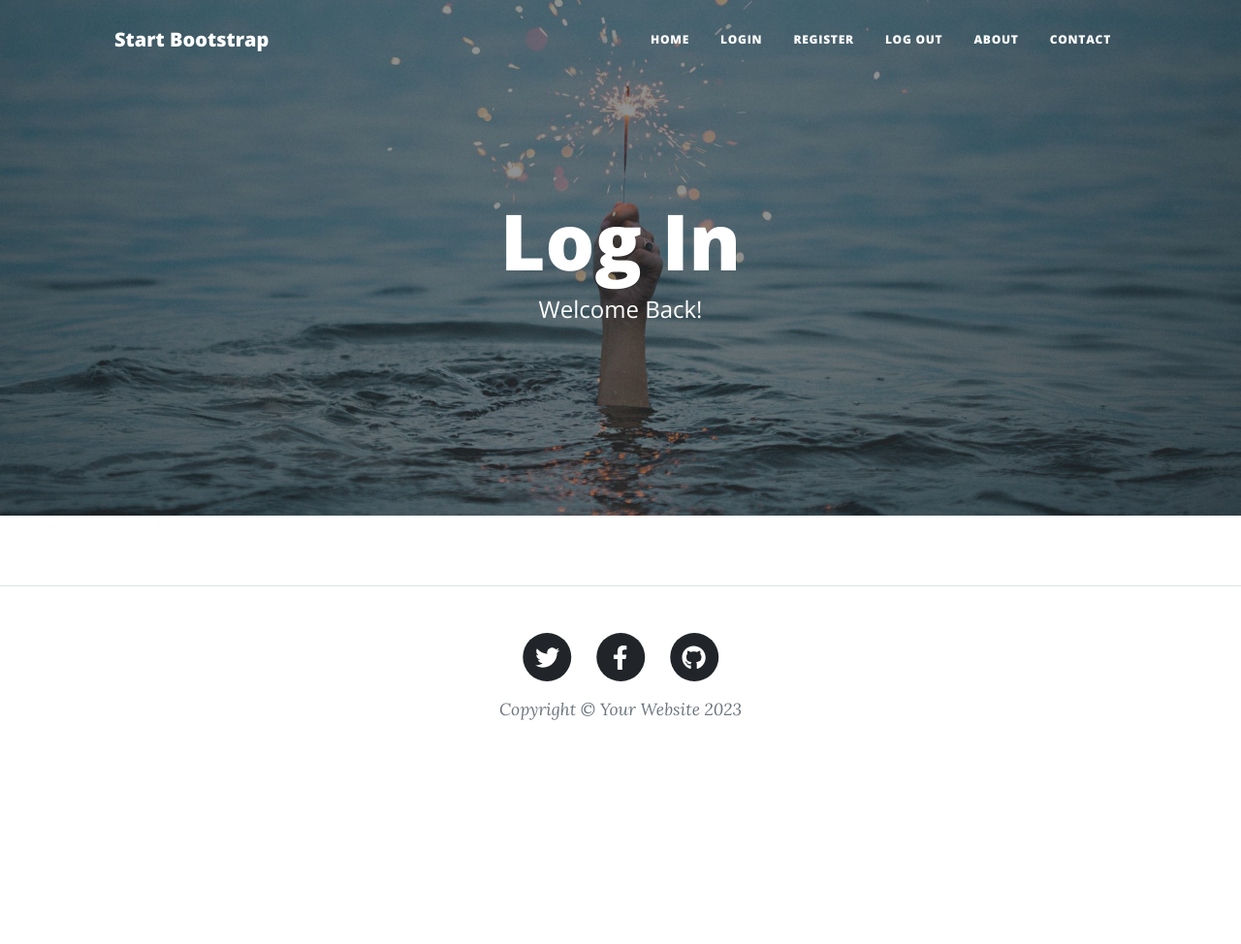
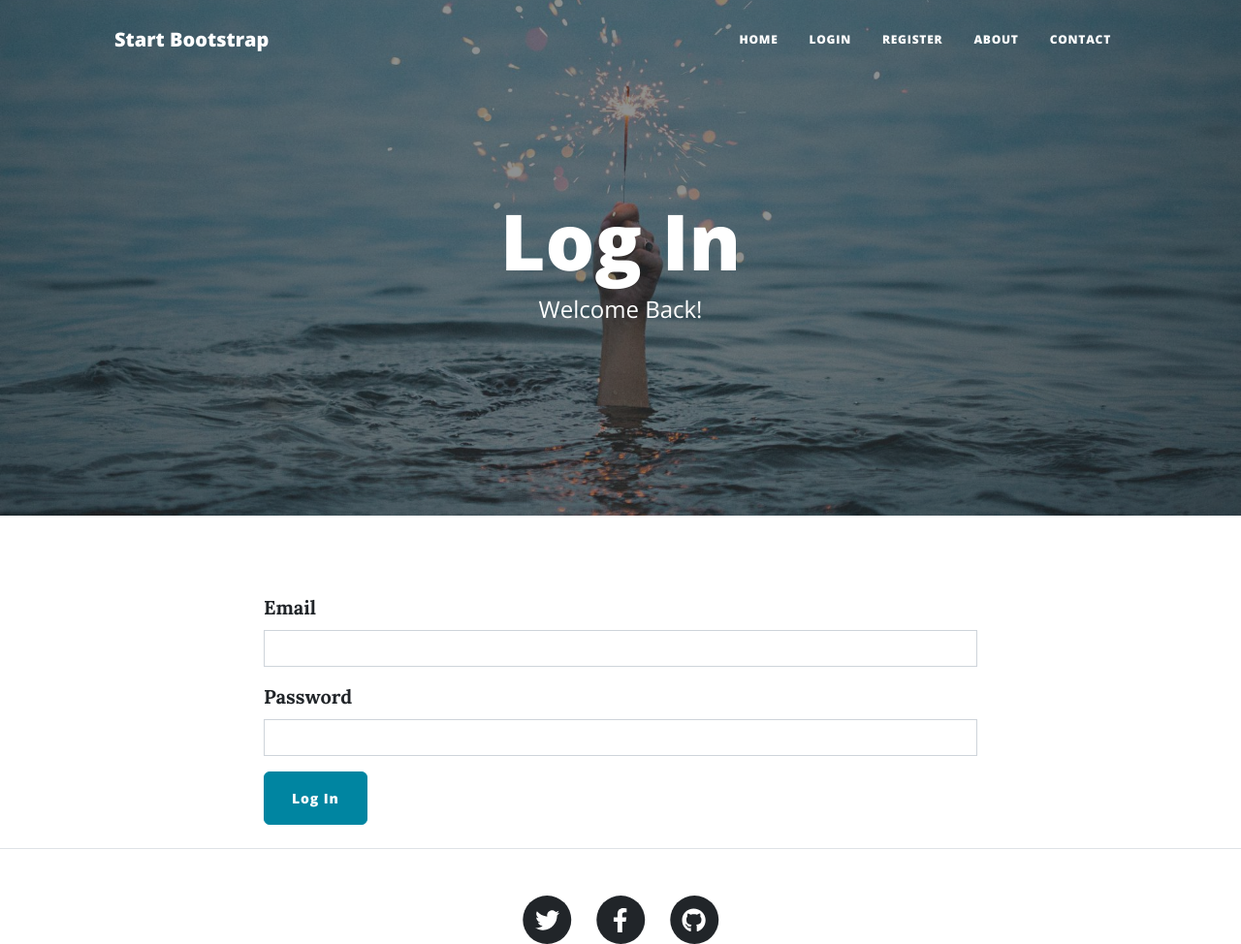
Before and after one commit to ypwang1/PythonProjectDay69-Blog-Capstone, a Flask app: page /login in a window 1280 px wide. Shown: the top 974 px of the page at 97% size. Before the commit the page ends 743 px from the top, so only its background shows below. Run offline with Flask 3, Linux system fonts and the light colour scheme; some libraries are stand-ins or nearby versions.

Commit message:
update register and login routes and add logout

```diff
--- a/forms.py
+++ b/forms.py
@@ -1,5 +1,5 @@
 from flask_wtf import FlaskForm
-from wtforms import StringField, SubmitField
+from wtforms import StringField, SubmitField, PasswordField
 from wtforms.validators import DataRequired, URL
 from flask_ckeditor import CKEditorField
 
@@ -16,11 +16,14 @@ class CreatePostForm(FlaskForm):
 # TODO: Create a RegisterForm to register new users
 class RegisterForm(FlaskForm):
     email = StringField("Email", validators=[DataRequired()])
-    password = StringField("Password", validators=[DataRequired()])
+    password = PasswordField("Password", validators=[DataRequired()])
     name = StringField("Full Name", validators=[DataRequired()])
     submit = SubmitField("Sign Me Up!")
 
 # TODO: Create a LoginForm to login existing users
-
+class LoginForm(FlaskForm):
+    email = StringField("Email", validators=[DataRequired()])
+    password = PasswordField("Password", validators=[DataRequired()])
+    submit = SubmitField('Log In')
 
 # TODO: Create a CommentForm so users can leave comments below posts
--- a/main.py
+++ b/main.py
@@ -3,14 +3,14 @@ from flask import Flask, abort, render_template, redirect, url_for, flash
 from flask_bootstrap import Bootstrap5
 from flask_ckeditor import CKEditor
 from flask_gravatar import Gravatar
-from flask_login import UserMixin, login_user, LoginManager, current_user, logout_user
+from flask_login import UserMixin, login_user, LoginManager, current_user, logout_user, login_required
 from flask_sqlalchemy import SQLAlchemy
 from sqlalchemy.orm import relationship, DeclarativeBase, Mapped, mapped_column
 from sqlalchemy import Integer, String, Text
 from functools import wraps
 from werkzeug.security import generate_password_hash, check_password_hash
 # Import your forms from the forms.py
-from forms import CreatePostForm, RegisterForm
+from forms import CreatePostForm, RegisterForm, LoginForm
 
 app = Flask(__name__)
 app.config['SECRET_KEY'] = '8BYkEfBA6O6donzWlSihBXox7C0sKR6b'
@@ -23,7 +23,7 @@ login_manager.init_app(app)
 
 @login_manager.user_loader
 def load_user(user_id):
-    return User.get(user_id)
+    return db.session.get(User, user_id)
 
 # CREATE DATABASE
 class Base(DeclarativeBase):
@@ -46,7 +46,7 @@ class BlogPost(db.Model):
 
 
 # TODO: Create a User table for all your registered users.
-class User(db.Model):
+class User(UserMixin, db.Model):
     id: Mapped[int] = mapped_column(Integer, primary_key=True, autoincrement=True)
     name: Mapped[str] =mapped_column(String(100), nullable=False)
     email: Mapped[str] =mapped_column(String(100), unique=True, nullable=False)
@@ -61,25 +61,45 @@ with app.app_context():
 def register():
     form = RegisterForm()
     if form.validate_on_submit():
-        email = form.email.data
         password = form.password.data
         name = form.name.data
+        email = form.email.data
+        existing_user = db.session.execute(db.select(User).where(User.email == email)).scalar()
+        if existing_user:
+            flash("This account already exist", "danger")
+            return redirect(url_for('login'))
         hashed_password = generate_password_hash(password, method='pbkdf2:sha256:600000', salt_length=8)
         new_user = User(email=email, name=name, password=hashed_password)
         db.session.add(new_user)
         db.session.commit()
+        login_user(new_user)
         return redirect(url_for('get_all_posts'))
     return render_template("register.html", form=form)
 
 
 # TODO: Retrieve a user from the database based on their email.
-@app.route('/login')
+@app.route('/login', methods=['GET', 'POST'])
 def login():
-    return render_template("login.html")
+    form = LoginForm()
+    if form.validate_on_submit():
+        email = form.email.data
+        password = form.password.data
+        result = db.session.execute(db.select(User).where(User.email == email))
+        user = result.scalar()
+        if not user:
+            flash("That email does not exist, please try again")
+        elif not check_password_hash(user.password, password):
+            flash("Password incorrect, please try again")
+        else:
+            login_user(user)
+            return redirect(url_for('get_all_posts'))
+    return render_template("login.html", form=form)
 
 
-@app.route('/logout')
+@app.route("/logout")
+@login_required
 def logout():
+    logout_user()
     return redirect(url_for('get_all_posts'))
 
 
@@ -87,7 +107,7 @@ def logout():
 def get_all_posts():
     result = db.session.execute(db.select(BlogPost))
     posts = result.scalars().all()
-    return render_template("index.html", all_posts=posts)
+    return render_template("index.html", all_posts=posts, logged_in = current_user.is_authenticated)
 
 
 # TODO: Allow logged-in users to comment on posts
@@ -157,5 +177,7 @@ def contact():
     return render_template("contact.html")
 
 
+
+
 if __name__ == "__main__":
     app.run(debug=True, port=5002)
--- a/templates/header.html
+++ b/templates/header.html
@@ -67,6 +67,7 @@
               >
             </li>
             <!-- TODO: Only show Login/Register if user is logged out. Otherwise show "Log Out" -->
+            {% if not logged_in %}
               <li class="nav-item">
                 <a
                   class="nav-link px-lg-3 py-3 py-lg-4"
@@ -74,6 +75,8 @@
                   >Login</a
                 >
               </li>
+
+
               <li class="nav-item">
                 <a
                   class="nav-link px-lg-3 py-3 py-lg-4"
@@ -81,6 +84,8 @@
                   >Register</a
                 >
               </li>
+            {% endif %}
+            {% if logged_in %}
               <li class="nav-item">
                 <a
                   class="nav-link px-lg-3 py-3 py-lg-4"
@@ -88,6 +93,7 @@
                   >Log Out</a
                 >
               </li>
+            {% endif %}
             <li class="nav-item">
               <a
                 class="nav-link px-lg-3 py-3 py-lg-4"
--- a/templates/login.html
+++ b/templates/login.html
@@ -21,10 +21,19 @@ include "header.html" %}
 <main class="mb-4">
   <div class="container">
     <div class="row">
+      <p class="flash">{{ message }}</p>
       <!-- TODO: add a flash message here for users registering twice -->
-      <div class="col-lg-8 col-md-10 mx-auto">
-        <!--TODO: render login form here-->
-      </div>
+      {% with messages= get_flashed_messages() %}
+        {% if messages %}
+          {% for message in messages %}
+            <p>{{ message }}</p>
+          {% endfor %}
+        {% endif %}
+      {% endwith %}
+                <div class="col-lg-8 col-md-10 mx-auto">
+                  <!--TODO: render login form here-->
+                  {{ render_form(form) }}
+                </div>
     </div>
   </div>
 </main>
```
Lines whose indentation alone changed are shown as unchanged.
